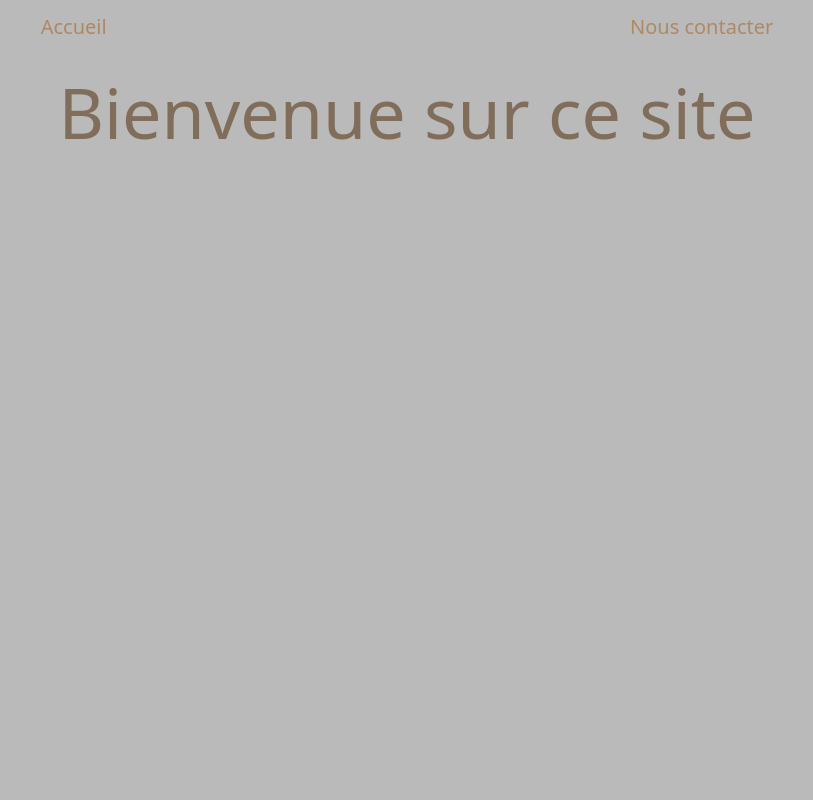
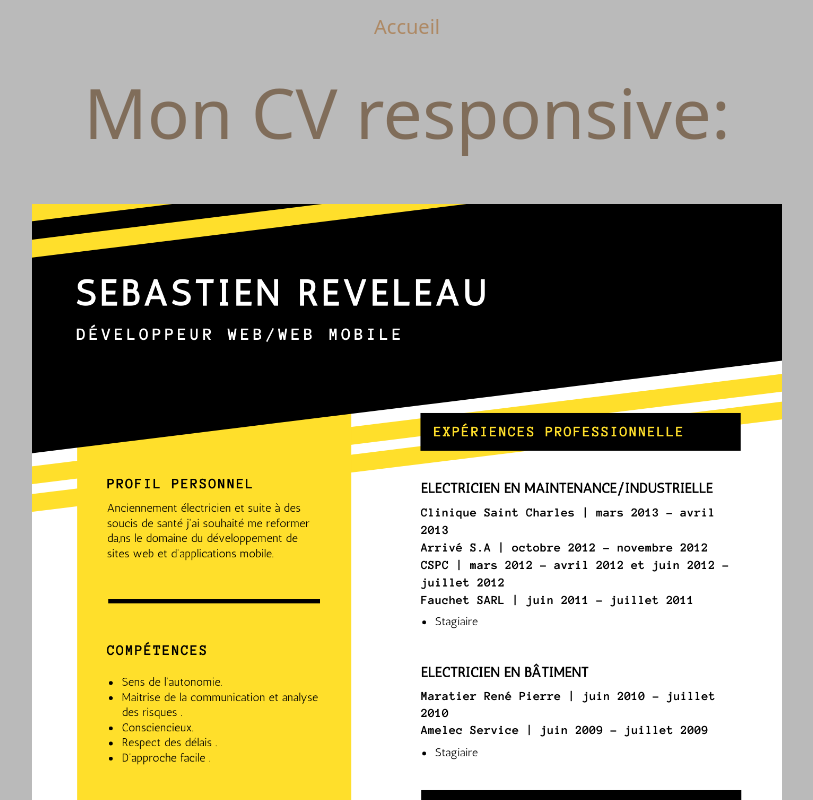
Before and after one commit to Shikadu51/My-template, a website: page index.html in a window 1280 px wide. Shown: the top 800 px of the page, without its empty margins (233-1046 px from the left). Drawn offline with Linux system fonts and the light colour scheme.

Commit message:
Update index.html

```diff
--- a/index.html
+++ b/index.html
@@ -3,17 +3,19 @@
   <head>
     <meta charset="UTF-8" />
     <meta name="viewport" content="width=device-width" />
-    <title>Bienvenue sur ce site</title>
+    <title>Bienvenue</title>
     <link href="css/bootstrap.min.css" rel="stylesheet">
     <link href="css/style.css" rel="stylesheet">
   </head>
   <header>
     <ul>
       <li><a href="index.html">Accueil</a></li>
-      <li><a href="contact.html">Nous contacter</a></li>
     </ul>
   </header>
   <body>
-    <h1>Bienvenue sur ce site</h1>
+    <h1>Mon CV responsive:</h1>
+    <div>
+    <img src="assets/CV Sebastien REVELEAU.png" width="750" >
+    </div>
   </body>
 </html>
```
